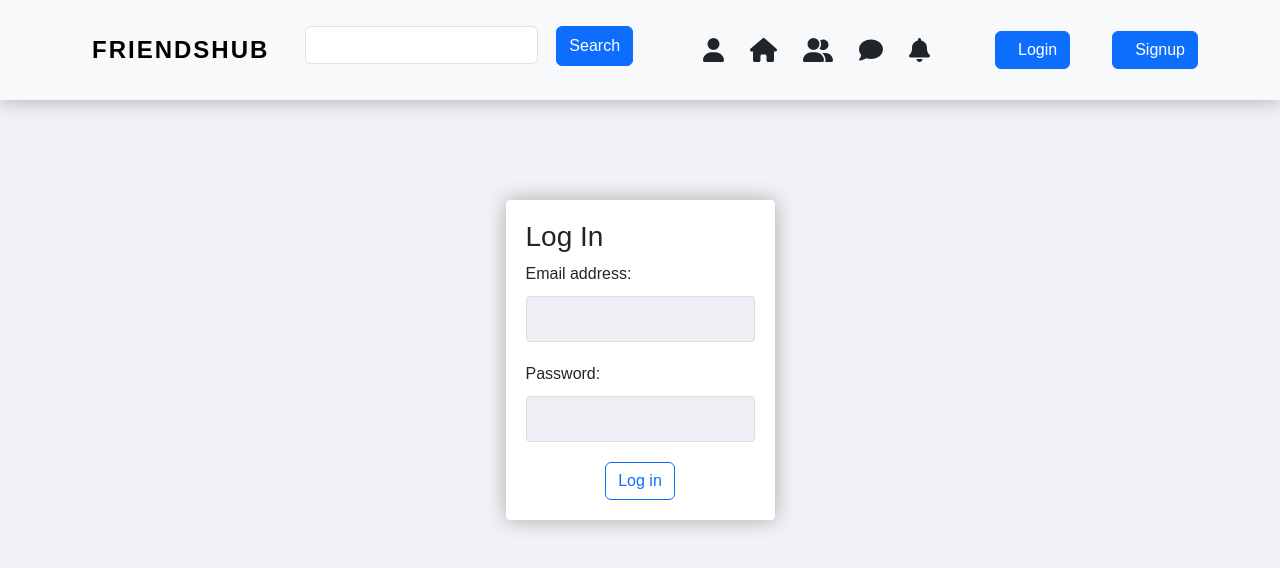
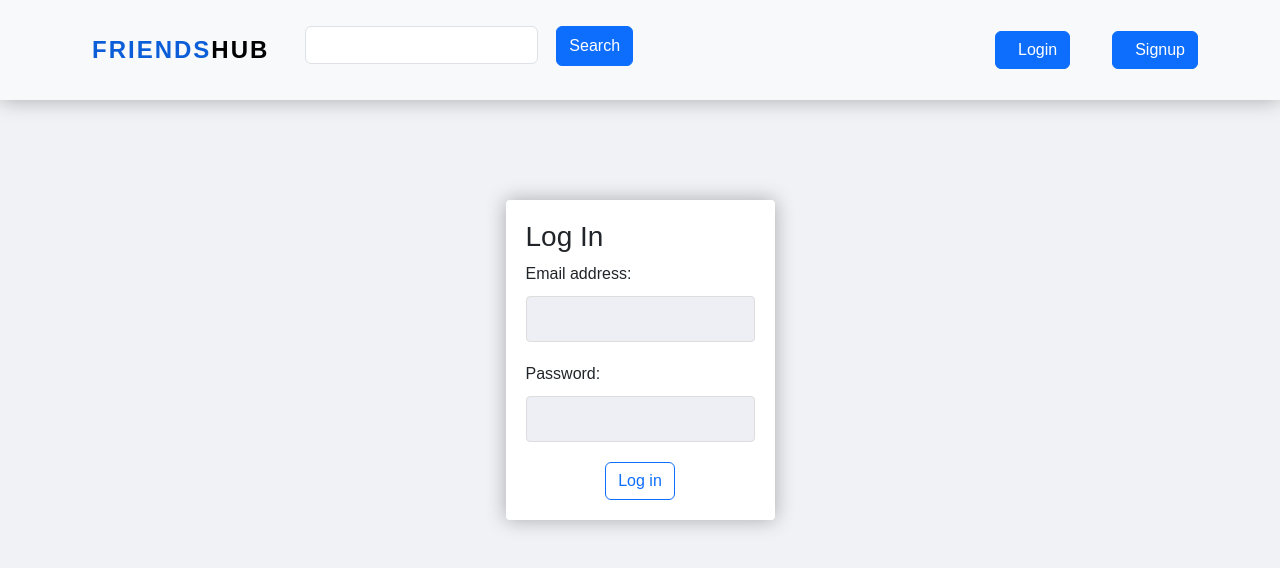
Before and after one commit to Rishrash/FriendsHub, a React (Vite) app in the folder client2/: page /login in a window 1280 px wide. Shown: the top 568 px of the page. Built offline with nearby package versions, Linux system fonts and the light colour scheme.

Commit message:
Sprint_1 Final Implementation

```diff
--- a/client2/src/components/Header/Header.css
+++ b/client2/src/components/Header/Header.css
@@ -50,13 +50,18 @@ a {
   height: 100px;
 }
 
-.logo-text {
+.logo-text, .logo-text1{
   font-family: 'Poppins', sans-serif;
   font-size: 1em;
   font-weight: 700;
   text-transform: uppercase;
   letter-spacing: 2px;
   margin: 0;
+  color: #0b5ed7;
+}
+
+.logo-text1{
+  color: black;
 }
 
 .auth{
@@ -71,7 +76,7 @@ a {
 }
 
 @media (max-width: 1200px) {
-  .logo-text{
+  .logo-text, .logo-text1{
     font-size: 0.8em;
   }
   .auth{
@@ -90,9 +95,10 @@ a {
     align-items: center;
   }
 
-  .logo-text{
+  .logo-text, .logo-text1{
     font-size: 1em;
   }
+
   .auth{
     font-size: 1em;
   }
--- a/client2/src/components/Header/Header.jsx
+++ b/client2/src/components/Header/Header.jsx
@@ -17,18 +17,14 @@ export default function Header() {
   const userId = "jane.doe";
   const { logout } = useLogout();
   const storedUserData = localStorage.getItem("user");
-  let emailAddress = "rishababbhi@gmail.com";
+  let emailAddress = "";
   if (storedUserData) {
     console.log("Inside");
     // Parse the JSON string back into a JavaScript object
     const userData = JSON.parse(storedUserData);
 
-    // Now userData is an object containing your stored data
-    console.log("User Data:", userData);
     // Access individual properties
     emailAddress = userData.emailAddress;
-
-    console.log("Email Address:", emailAddress);
   }
   const handleClick = () => {
     logout();
@@ -40,7 +36,8 @@ export default function Header() {
           <Link to="#" className="navbar-brand fs-4">
             {/* <img src="Icons/Logo.png" alt="LOGO" /> */}
             <div className="logo-container">
-              <span className="logo-text">FriendsHub</span>
+              <span className="logo-text">Friends</span>
+              <span className="logo-text1">Hub</span>
             </div>
           </Link>
           <button
@@ -67,7 +64,8 @@ export default function Header() {
               >
                 {/* <img src="Icons/Logo.png" alt="LOGO" /> */}
                 <div className="logo-container">
-                  <span className="logo-text">FriendsHub</span>
+                  <span className="logo-text">Friends</span>
+                  <span className="logo-text1">Hub</span>
                 </div>
               </Link>
 
@@ -91,6 +89,7 @@ export default function Header() {
                   </button>
                 </form>
               </div>
+              {user && (
                 <ul className="navbar-nav justify-content-center align-item-center flex-grow-1 pe-3">
                   <li className="d-flex nav-item mix-2">
                     <Link
@@ -107,7 +106,11 @@ export default function Header() {
                     </Link>
                   </li>
                   <li className="d-flex nav-item mix-2">
-                  <Link to="/" className="nav-link active" aria-current="page">
+                    <Link
+                      to="/"
+                      className="nav-link active"
+                      aria-current="page"
+                    >
                       {/* <img src="Icons/Home.png" alt="Home" /> */}
                       <FontAwesomeIcon
                         icon={faHouse}
@@ -146,6 +149,16 @@ export default function Header() {
                     </Link>
                   </li>
                 </ul>
+              )}
+              {!user && (
+                <ul className="navbar-nav justify-content-center align-item-center flex-grow-1 pe-3">
+                  <li className="d-flex nav-item mix-2"></li>
+                  <li className="d-flex nav-item mix-2"></li>
+                  <li className="d-flex nav-item"></li>
+                  <li className="d-flex nav-item mix-2"></li>
+                  <li className="d-flex nav-item mix-2"></li>
+                </ul>
+              )}
               <div className="auth">
                 {user && (
                   <div>
--- a/client2/src/components/Home/Home.jsx
+++ b/client2/src/components/Home/Home.jsx
@@ -1,7 +1,16 @@
-import React from "react";
+import React, { useEffect } from "react";
 import "./Home.css";
+import { useNavigate } from "react-router-dom";
 
 export default function Home() {
+  const storedUserData = localStorage.getItem("user");
+  const navigateTo = useNavigate();
+  useEffect(() => {
+    if (!storedUserData) {
+      navigateTo("/login");
+    }
+  }, []);
+
   return (
     <>
       <main>
```
Lines whose indentation alone changed are shown as unchanged.
